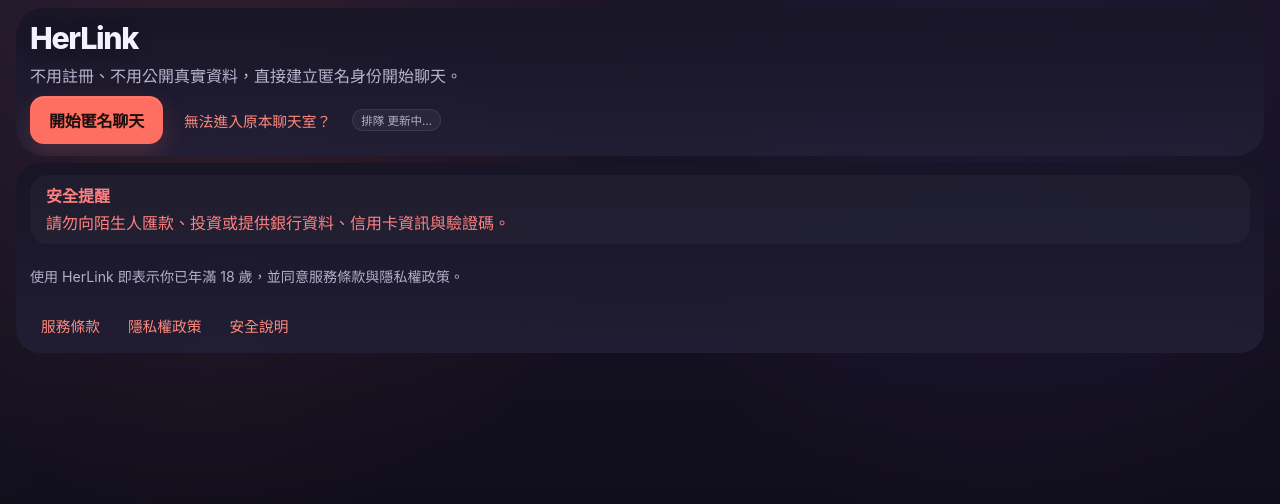
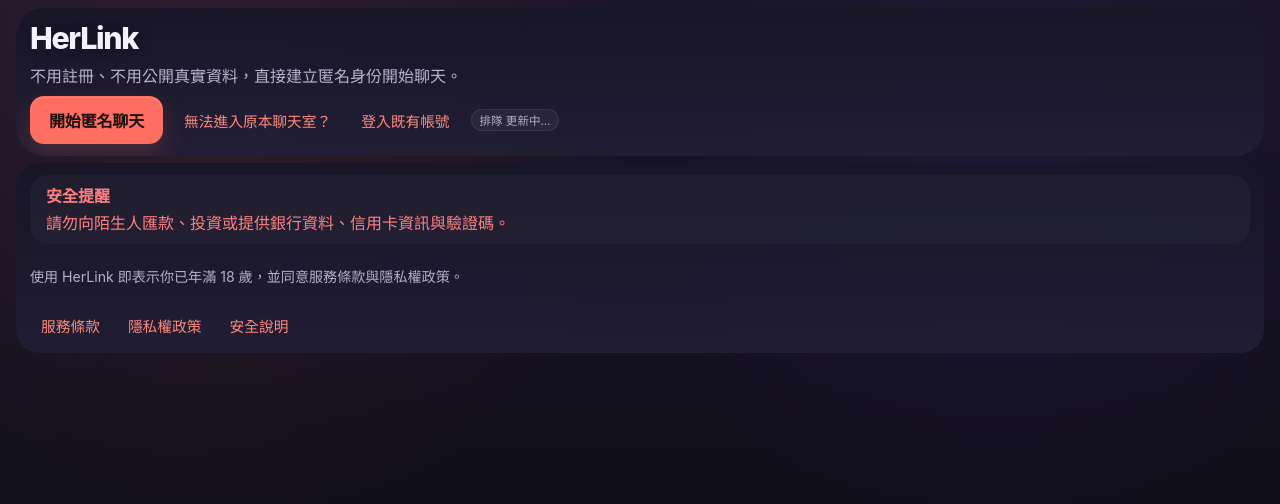
Before and after one commit to wer930821/HerLink, a Next.js app in the folder apps/web/: page / in a window 1280 px wide. Shown: the top 504 px of the page. Built offline with nearby package versions, Linux system fonts and the light colour scheme; no server answers.

Commit message:
fix(web): show existing-account login while signed out

```diff
--- a/apps/web/app/page.tsx
+++ b/apps/web/app/page.tsx
@@ -683,6 +683,9 @@
               <Button variant="link" onClick={() => setRecoveryOpen(true)} disabled={actionBusy}>
                 無法進入原本聊天室？
               </Button>
+              <Button variant="link" href="/login" disabled={actionBusy}>
+                登入既有帳號
+              </Button>
               {onlineCountConnected ? <Badge variant="success">在線 {onlineCount} 人</Badge> : null}
               <Badge variant="neutral">排隊 {waitingCount === null ? "更新中…" : `${waitingCount} 人`}</Badge>
             </>
```
